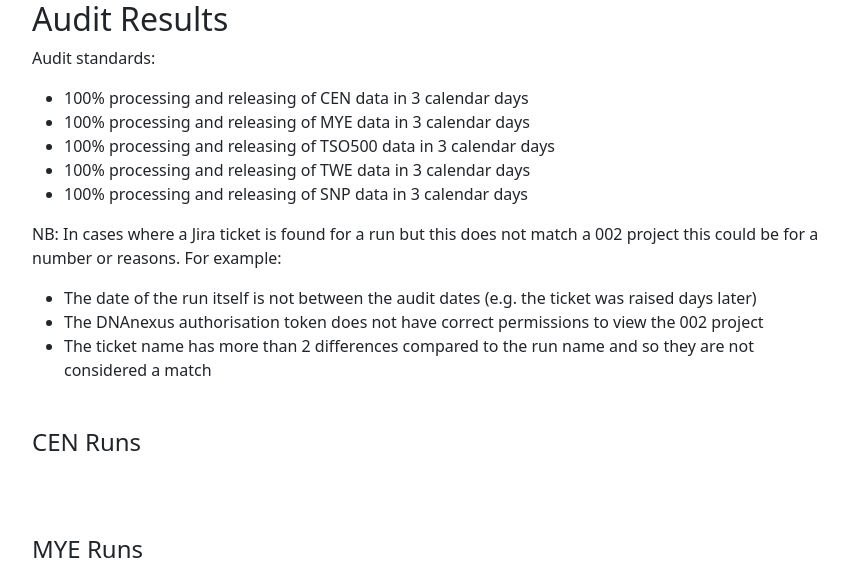
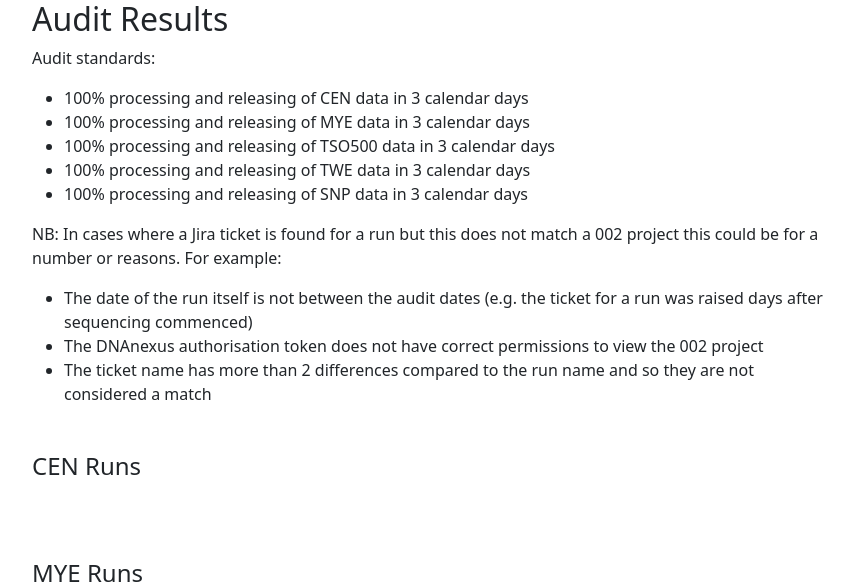
Before and after one commit to eastgenomics/themis, a Python web app: template TAT_audit/templates/audit_template.html in a window 1280 px wide. Shown: the top 588 px of the page, without its empty margins (208-1059 px from the left). Run offline with Jinja, Linux system fonts and the light colour scheme; the template is opened without the code that fills it, so the values that code supplies are empty; some libraries are stand-ins or nearby versions.

Commit message:
Updated wording in template

```diff
--- a/TAT_audit/templates/audit_template.html
+++ b/TAT_audit/templates/audit_template.html
@@ -56,7 +56,7 @@
         <p>NB: In cases where a Jira ticket is found for a run but this does not match a 002 project this could be for a number or reasons. For example:</p>
         <ul>
             <li>
-                The date of the run itself is not between the audit dates (e.g. the ticket was raised days later)
+                The date of the run itself is not between the audit dates (e.g. the ticket for a run was raised days after sequencing commenced)
             </li>
             <li>
                 The DNAnexus authorisation token does not have correct permissions to view the 002 project
```
